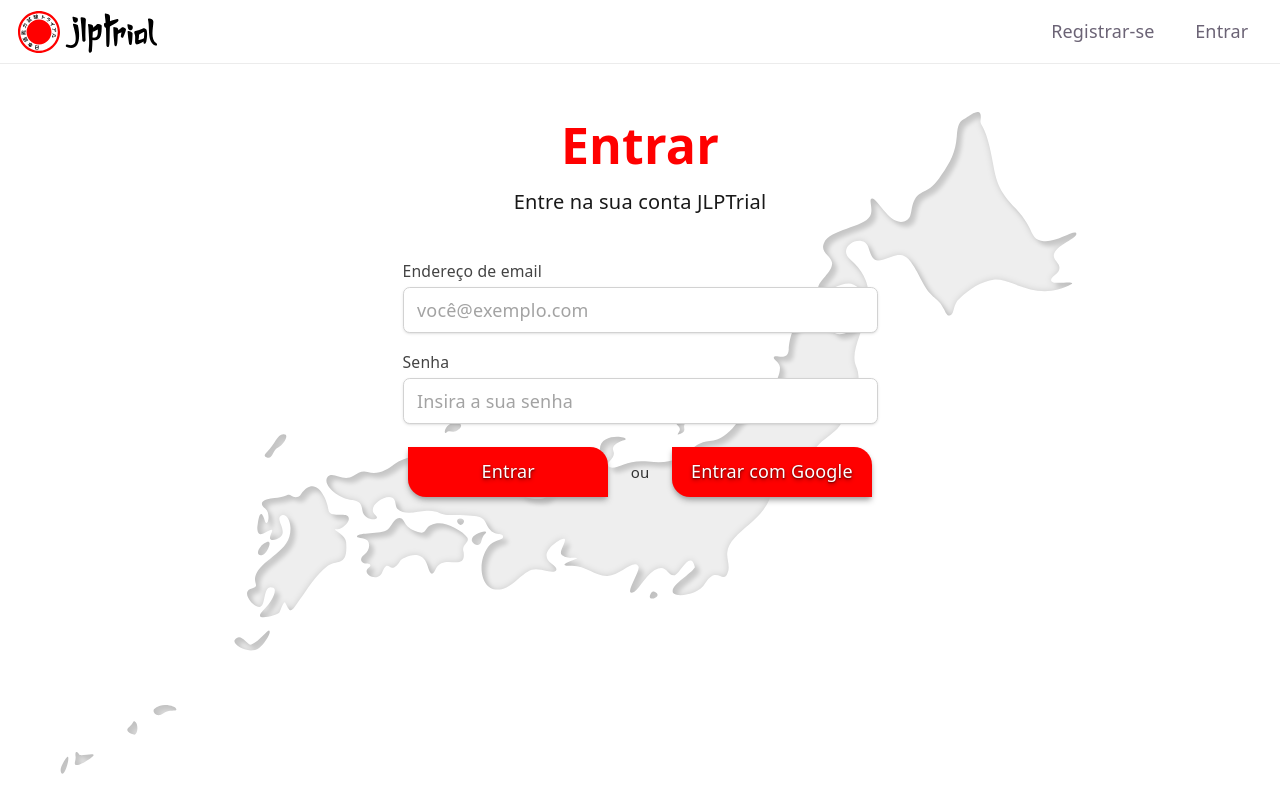
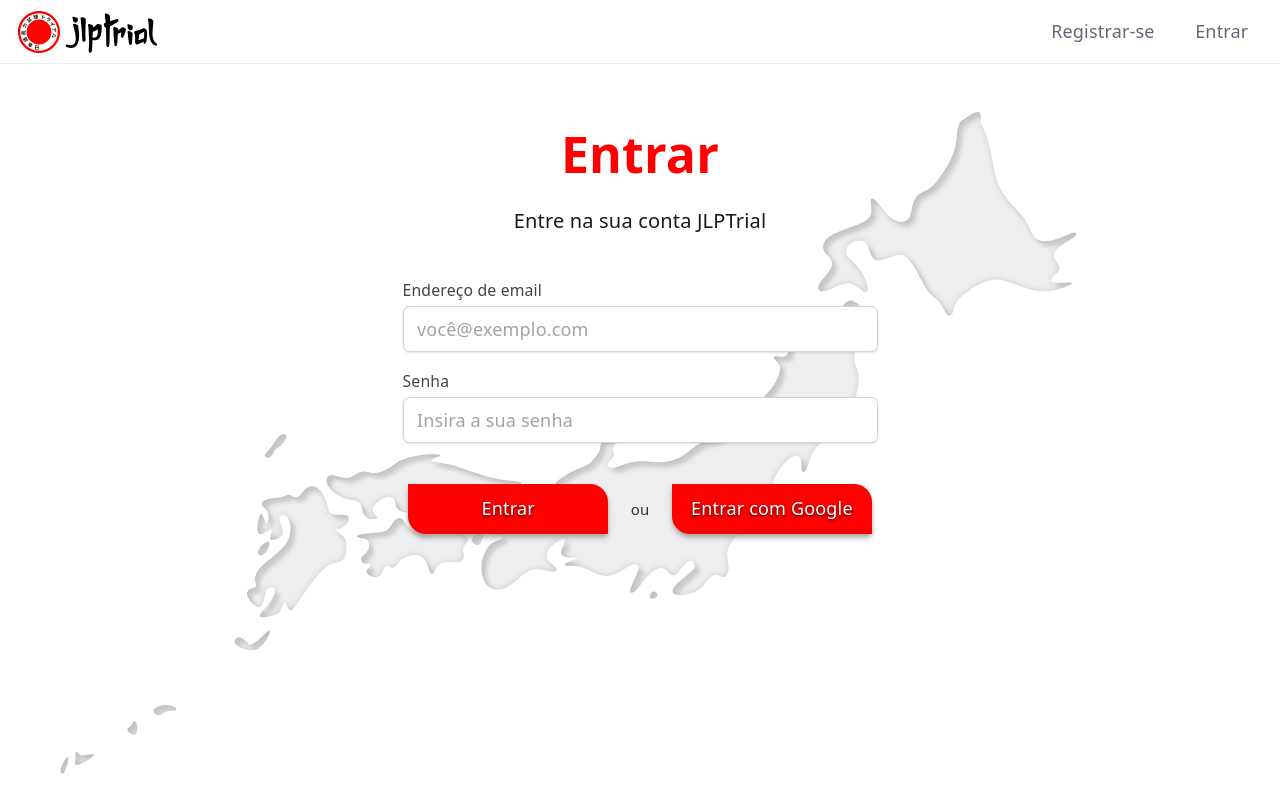
Before and after one commit to JLPTrial/web, a React (Vite) app: page /login in a window 1280 px wide. Shown: the top 800 px of the page. Built offline with nearby package versions, Linux system fonts and the light colour scheme; no server answers.

Commit message:
fix: minor UI adjustments across pages

```diff
--- a/src/components/AudioPlayer.tsx
+++ b/src/components/AudioPlayer.tsx
@@ -81,7 +81,7 @@ export default function AudioPlayer({ src }: AudioPlayerProps) {
 
 
     return (
-        <div className="w-full rounded-md border-2 border-[rgb(230,230,230)] bg-white p-4 shadow">
+        <div className="w-full rounded-md border-2 border-[rgb(230,230,230)] dark:border-gray-600 bg-white dark:bg-gray-800 p-4 shadow">
 
             <audio
                 ref={audioRef}
--- a/src/components/FormInput.tsx
+++ b/src/components/FormInput.tsx
@@ -7,6 +7,6 @@ import { FormInputVariants, type FormInputStyles } from "../ui/form-input.ts";
 // Também estamos omitindo o atributo "color" do elemento HTML porque estamos usando esse nome na nossa componente
 interface FormInputProps extends Omit<React.InputHTMLAttributes<HTMLInputElement>, "color">, FormInputStyles {}
 
-export const FormInput = ({ color, ...props }: FormInputProps) => {
-    return <input className={FormInputVariants({ color })} {...props} />;
+export const FormInput = ({ color, usage, ...props }: FormInputProps) => {
+    return <input className={FormInputVariants({ color, usage })} {...props} />;
 };
--- a/src/components/LogIn.tsx
+++ b/src/components/LogIn.tsx
@@ -34,6 +34,7 @@ function LoginForm({
             <div>
                 <FormLabel htmlFor="email">Endereço de email</FormLabel>
                 <FormInput
+                    usage={"login_signup"}
                     type="email"
                     placeholder="você@exemplo.com"
                     id="email"
@@ -47,6 +48,7 @@ function LoginForm({
             <div>
                 <FormLabel htmlFor="password">Senha</FormLabel>
                 <FormInput
+                    usage={"login_signup"}
                     type="password"
                     placeholder="Insira a sua senha"
                     id="password"
@@ -119,7 +121,7 @@ export default function LogInPage() {
                 <div className='flex flex-col justify-center items-center gap-7'>
                     <form
                         onSubmit={handleEmailLogin}
-                        className="flex flex-col items-center gap-4"
+                        className="flex flex-col items-center gap-8"
                     >
                         <LoginForm
                             email={email}
--- a/src/components/SignUp.tsx
+++ b/src/components/SignUp.tsx
@@ -38,6 +38,7 @@ function SignupForm({
             <div>
                 <FormLabel>Nome</FormLabel>
                 <FormInput
+                    usage={"login_signup"}
                     type="text"
                     placeholder="Seu nome"
                     value={name}
@@ -48,6 +49,7 @@ function SignupForm({
             <div>
                 <FormLabel>Endereço de email</FormLabel>
                 <FormInput
+                    usage={"login_signup"}
                     type="email"
                     placeholder="você@exemplo.com"
                     value={email}
@@ -58,6 +60,7 @@ function SignupForm({
             <div>
                 <FormLabel>Senha</FormLabel>
                 <FormInput
+                    usage={"login_signup"}
                     type="password"
                     placeholder="Crie uma senha"
                     value={password}
@@ -128,7 +131,7 @@ export default function SignUpPage() {
                 <div className='flex flex-col justify-center items-center gap-7'>
                     <form
                         onSubmit={handleSignup}
-                        className="flex flex-col items-center gap-4"
+                        className="flex flex-col items-center gap-8"
                     >
                         <SignupForm
                             name={name}
--- a/src/components/UserSettings.tsx
+++ b/src/components/UserSettings.tsx
@@ -46,12 +46,13 @@ export default function UserSettings() {
                     <FormLabel>Nome de Usuário</FormLabel>
                     <FormInput
                         type="text"
+                        usage={"settings"}
                         defaultValue={user.name || ''}
                         placeholder="Seu nome de usuário"
                     />
                 </div>
 
-                <LeafButton className="w-full sm:w-[400px] mt-4">
+                <LeafButton shape={"settings"} >
                     Salvar Usuário
                 </LeafButton>
             </ContentBox>
@@ -62,35 +63,35 @@ export default function UserSettings() {
 
                 {/* Change Email */}
                 <div className="flex flex-col sm:flex-row sm:items-center justify-between gap-4 border-b border-gray-200 dark:border-gray-700 pb-6 mb-6 transition-colors duration-200">
-                    <div>
+                    <div className='w-[67%]'>
                         <Text usage={"subtitle"}>Endereço de E-mail</Text>
                         <p className="text-sm !text-gray-600 dark:!text-gray-400 mt-1">
                             Seu e-mail atual é <strong className="!text-gray-800 dark:!text-gray-200">{user.email || 'não definido'}</strong>.
                         </p>
                     </div>
-                    <LeafButton>
+                    <LeafButton shape={"settings"} >
                         Alterar E-mail
                     </LeafButton>
                 </div>
 
                 {/* Change Password */}
                 <div className="flex flex-col sm:flex-row sm:items-center justify-between gap-4 border-b border-gray-200 dark:border-gray-700 pb-6 mb-6 transition-colors duration-200">
-                    <div>
+                    <div className='w-[67%]'>
                         <Text usage={"subtitle"}>Senha</Text>
                         <Text usage={"normal"}>Certifique-se de que sua conta esteja usando uma senha segura.</Text>
                     </div>
-                    <LeafButton>
+                    <LeafButton shape={"settings"} >
                         Atualizar Senha
                     </LeafButton>
                 </div>
 
                 {/* Delete Account */}
                 <div className="flex flex-col sm:flex-row sm:items-center justify-between gap-4 transition-colors duration-200">
-                    <div>
+                    <div className='w-[67%]'>
                         <Text usage={"subtitle"}>Excluir Conta</Text>
                         <Text usage={"normal"}>Remover permanentemente sua conta pessoal e todos os seus dados.</Text>
                     </div>
-                    <LeafButton>
+                    <LeafButton shape={"settings"} >
                         Excluir Conta
                     </LeafButton>
                 </div>
--- a/src/ui/form-input.ts
+++ b/src/ui/form-input.ts
@@ -4,7 +4,6 @@ import { cva, type VariantProps } from 'class-variance-authority'
 export const FormInputVariants = cva(
 	// Estilos que devem ser aplicados à componente independentemente da variante (classes-base)
 	`
-	w-[300px] md:w-[475px]
 	px-3 py-2
 	border rounded-md
 	shadow-sm
@@ -22,6 +21,10 @@ export const FormInputVariants = cva(
 						  text-[rgb(27,27,27)]                dark:text-[rgb(244,244,244)]
 						  placeholder:text-[rgb(163,163,163)] dark:placeholder:text-[rgb(116,116,116)]`,
 			},
+			usage: {
+				settings: "w-full sm:w-[300px]",
+				login_signup: "w-[300px] md:w-[475px]"
+			}
 		},
 
 		// Variantes de cada propriedade da componente caso nenhuma seja especificada
--- a/src/ui/leaf-button-variants.ts
+++ b/src/ui/leaf-button-variants.ts
@@ -27,8 +27,9 @@ export const LeafButtonVariants = cva(
                 rectangle: `h-[40px] w-[300px] md:h-[50px] md:w-[200px]`,  // used at Question.tsx and at login/signup screens
                 filter: `h-[60px] px-5`,
                 competency: `h-[40px] sm:w-[160px] w-full sm:rounded-tl-none sm:rounded-br-none sm:rounded-tr-2xl sm:rounded-bl-2xl`,
-                stat: `sm:h-[40px] h-[60px] sm:w-[160px] px-2 w-full sm:rounded-tl-none sm:rounded-br-none sm:rounded-tr-2xl sm:rounded-bl-2xl`,
-                tag: `h-[40px] px-5`
+                stat: `sm:h-[40px] h-[60px] sm:w-[160px] w-full sm:rounded-tl-none sm:rounded-br-none sm:rounded-tr-2xl sm:rounded-bl-2xl`,
+                tag: `h-[40px] px-5`,
+                settings: `h-[40px] w-full sm:w-[300px]`
             },
             text_size: {
                 smaller: `text-sm`,
--- a/src/ui/text.ts
+++ b/src/ui/text.ts
@@ -10,13 +10,13 @@ export const TextVariants = cva(
 			// Por sua vez, cada propriedade pode ter vários valores diferentes
 			usage: {
 				page_title:
-					'text-[50px] text-[rgb(255,0,0)] dark:text-[rgb(255,0,0)] font-[900] my-5',
+					'text-[35px] sm:text-[50px] text-[rgb(255,0,0)] dark:text-[rgb(255,0,0)] font-[900] my-5 leading-10',
 				title:
-					'text-[30px] text-[rgb(25,25,25)] dark:text-[rgb(255,255,255)] font-[750] my-2',
+					'text-[30px] text-[rgb(25,25,25)] dark:text-[rgb(255,255,255)] font-[750] my-2 leading-8',
 				subtitle:
 					'text-[20px] text-[rgb(25,25,25)] dark:text-[rgb(220,220,220)] font-[500] my-2',
 				normal:
-					'text-[15px] text-[rgb(50,50,50)] dark:text-[rgb(175,175,175)] font-[250] my-1',
+					'text-[15px] text-[rgb(50,50,50)] dark:text-[rgb(175,175,175)] font-[350] my-1',
 				brushstroke_button_text:
 					'text-[20px] sm:text-[30px] text-[rgb(255,255,255)] font-[750] my-2',
 				brushstroke_info_text:
```
